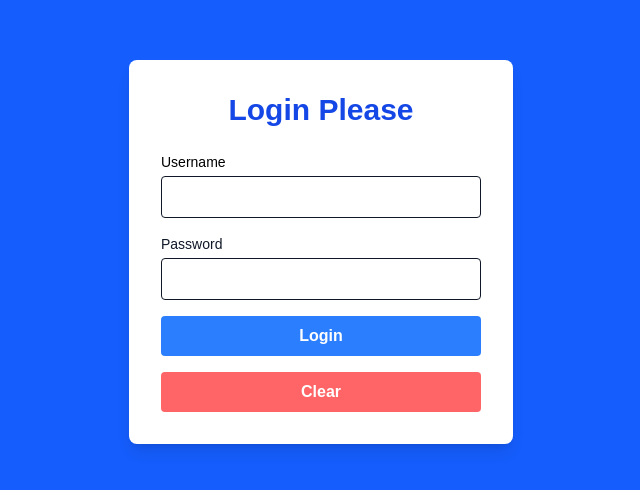
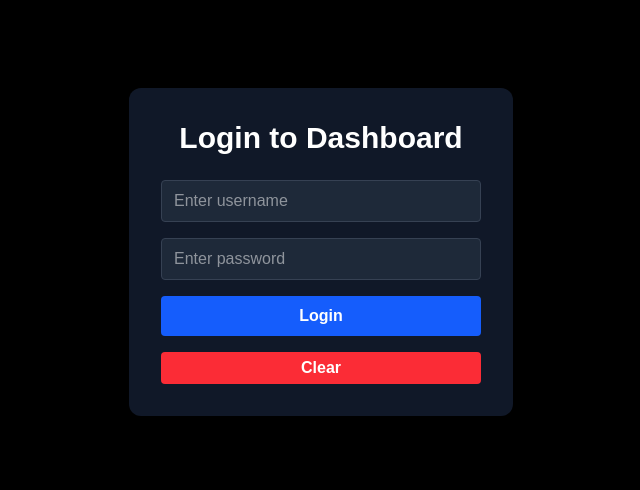
Before and after one commit to umarnaxir/Practice-react, a Next.js app: page / in a window 1280 px wide. Shown: the part 148-638 px from the top of the page, without its empty margins (319-959 px from the left). Built offline with nearby package versions, Linux system fonts and the light colour scheme.

Commit message:
Login Updated

```diff
--- a/app/components/LoginForm.jsx
+++ b/app/components/LoginForm.jsx
@@ -1,75 +1,76 @@
 "use client";
 import React, { useState } from "react";
 import { redirect } from "next/navigation";
-
 
 function Login() {
   const [username, setUsername] = useState("");
   const [password, setPassword] = useState("");
 
   function handleSubmit(e) {
-    if (username === "umar" && password === "1122")
-     redirect('/dashboard');
-     else
+    e.preventDefault();
+    if (username === "umar" && password === "1122") {
+      localStorage.setItem("isLogin", "true");
+      redirect("/dashboard");
+    } else {
       alert("Login failed");
+    }
+  }
 
-  }
-  function clearInputs(e) {
+  function clearInputs() {
     setUsername("");
     setPassword("");
   }
-  function handleOnChangeUsername(e) {
-    setUsername(e.target.value);
-  }
-  function handleOnChangePassword(e) {
-    setPassword(e.target.value);
-  }
+
   return (
-    <div className="flex items-center justify-center min-h-screen bg-blue-600">
-      <div className="bg-white rounded-lg shadow-lg p-8 w-full max-w-sm">
-        <h1 className="text-3xl font-bold text-center text-blue-700 mb-6">Login Please</h1>
+    <div className="flex items-center justify-center min-h-screen bg-black">
+      <div className="bg-gray-900 rounded-xl shadow-lg p-8 w-full max-w-sm">
+        <h1 className="text-3xl font-bold text-center text-white mb-6">
+          Login to Dashboard
+        </h1>
         <form className="space-y-4">
-          <div className="text-black">
+          <div>
             <label
               htmlFor="username"
-              className="block text-sm font-medium text-black mb-1"
+              className="block text-sm font-medium text-gray-300 mb-1"
             >
-              Username
             </label>
             <input
               type="text"
               name="username"
               value={username}
-              onChange={handleOnChangeUsername}
-              className="w-full px-3 py-2 border border-gray-900 rounded"
+              onChange={(e) => setUsername(e.target.value)}
+              className="w-full px-3 py-2 border border-gray-700 rounded bg-gray-800 text-white"
+              placeholder="Enter username"
               autoComplete="username"
             />
           </div>
-          <div className="text-black">
+          <div>
             <label
               htmlFor="password"
-              className="block text-sm font-medium text-gray-900 mb-1"
+              className="block text-sm font-medium text-gray-300 mb-1"
             >
-              Password
             </label>
             <input
               type="password"
+              name="password"
               value={password}
-              name="password"
-              onChange={handleOnChangePassword}
-              className="w-full px-3 py-2 border border-gray-900 rounded"
+              onChange={(e) => setPassword(e.target.value)}
+              className="w-full px-3 py-2 border border-gray-700 rounded bg-gray-800 text-white"
+              placeholder="Enter password"
               autoComplete="current-password"
             />
           </div>
-          <button onClick={handleSubmit}
+          <button
+            onClick={handleSubmit}
             type="button"
-            className="w-full bg-blue-500 text-white font-bold py-2 rounded hover:bg-blue-700 transition"
+            className="w-full bg-blue-600 text-white font-bold py-2 rounded hover:bg-blue-700 transition"
           >
             Login
           </button>
-          <button type="button" onClick={clearInputs}
-
-            className="w-full bg-red-400 text-white font-bold py-2 rounded hover:bg-red-700 transition"
+          <button
+            type="button"
+            onClick={clearInputs}
+            className="w-full bg-red-500 text-white font-bold px-5 py-1 rounded hover:bg-red-600 transition"
           >
             Clear
           </button>
--- a/app/dashboard/components/DashboardPage.jsx
+++ b/app/dashboard/components/DashboardPage.jsx
@@ -1,7 +1,30 @@
-import react from "react";
-function DashboardPage(){
-    return(
-        <h1 className="text-5xl bg-amber-200 text-amber-800 font-extrabold">Welcome To Dashboard</h1>
-    );
+"use client";
+import React, { useEffect } from "react";
+import { redirect } from "next/navigation";
+
+function DashboardPage() {
+  useEffect(() => {
+    const value = localStorage.getItem("isLogin");
+    if (value !== "true") redirect("/");
+  }, []);
+
+  return (
+    <div className="min-h-screen bg-black text-white relative p-6">
+      <button
+        className="absolute top-4 right-6 bg-red-600 hover:bg-red-700 text-white px-4 py-2 rounded font-semibold transition"
+        onClick={() => {
+          localStorage.setItem("isLogin", "false");
+          redirect("/");
+        }}
+      >
+        Logout
+      </button>
+
+      <h1 className="text-4xl font-bold mt-20 text-center">
+        Welcome to the Dashboard
+      </h1>
+    </div>
+  );
 }
-export default DashboardPage
+
+export default DashboardPage;
```
